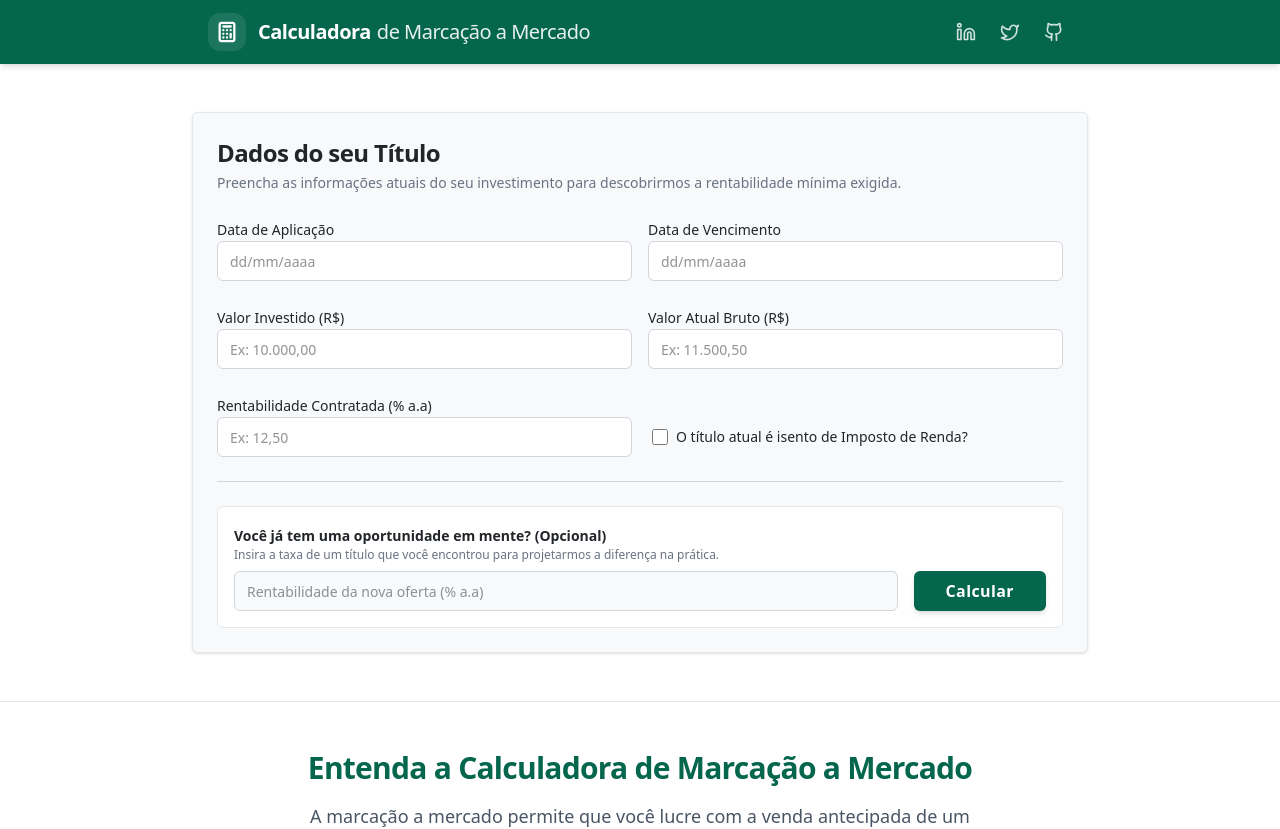
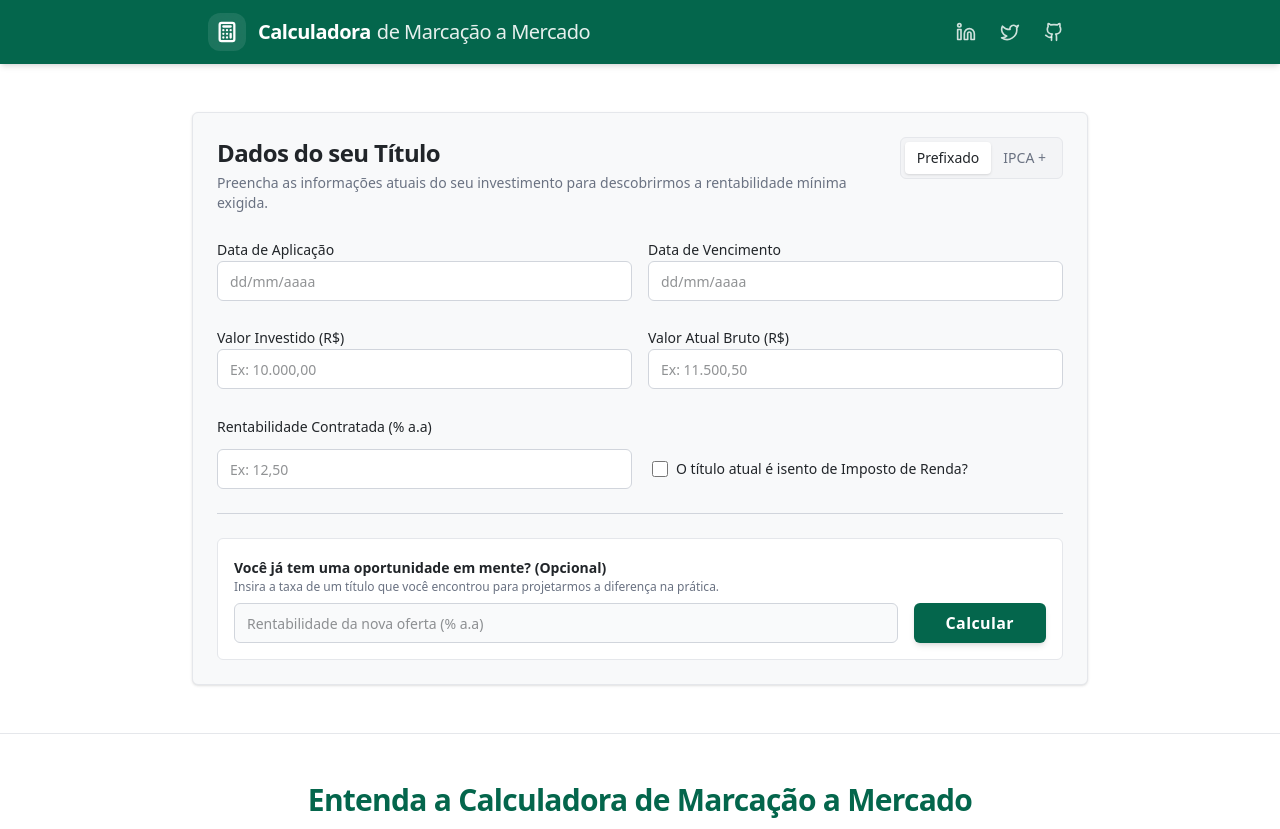
Before and after one commit to rafaelviefe/marcacao-mercado-calc, a Next.js app: page / in a window 1280 px wide. Shown: the top 829 px of the page. Built offline with nearby package versions, Linux system fonts and the light colour scheme.

Commit message:
Add support for IPCA titles in CalculatorForm and implement rate calculation functions

```diff
--- a/src/components/CalculatorForm.tsx
+++ b/src/components/CalculatorForm.tsx
@@ -10,9 +10,12 @@ import { maskDate, maskDecimal, parseStringToNumber } from "@/utils/formatters";
 import { calcularMarcacaoAMercado } from "@/utils/math/core";
 import { simularNovoInvestimento } from "@/utils/math/scenarios";
 import { CalculoCompleto, CenarioSimulado } from "@/types/calculator";
+import { comporTaxaNominal, extrairTaxaReal } from "@/utils/math/rates";
 
 const formSchema = z
   .object({
+    tipoTitulo: z.enum(["PREFIXADO", "IPCA"]),
+    taxaInflacao: z.string().optional(),
     dataAplicacao: z
       .string()
       .min(10, "Data incompleta")
@@ -77,6 +80,8 @@ type ResultState = {
   simulacaoIsenta?: CenarioSimulado;
   simulacaoTributada?: CenarioSimulado;
   montanteFicar: number;
+  isIPCA: boolean;
+  ipcaUtilizado: number;
 };
 
 const formatBRL = (val: number) =>
@@ -97,14 +102,19 @@ export function CalculatorForm() {
     handleSubmit,
     formState: { errors },
     setValue,
+    watch,
   } = useForm<CalculatorFormData>({
     resolver: zodResolver(formSchema),
     mode: "onChange",
     defaultValues: {
+      tipoTitulo: "PREFIXADO",
+      taxaInflacao: "4,50",
       isentoIR: false,
       taxaOfertada: "",
     },
   });
+
+  const tipoTituloWatch = watch("tipoTitulo");
 
   const handleDateChange =
     (field: "dataAplicacao" | "dataVencimento") =>
@@ -118,22 +128,34 @@ export function CalculatorForm() {
         | "valorInvestido"
         | "valorAtualBruto"
         | "rentabilidadeContratada"
-        | "taxaOfertada",
+        | "taxaOfertada"
+        | "taxaInflacao",
     ) =>
     (e: React.ChangeEvent<HTMLInputElement>) => {
       setValue(field, maskDecimal(e.target.value), { shouldValidate: true });
     };
 
   const onSubmit = (data: CalculatorFormData) => {
+    const isIPCA = data.tipoTitulo === "IPCA";
+    const ipcaUtilizado = isIPCA
+      ? parseStringToNumber(data.taxaInflacao || "4,50")
+      : 0;
+
+    const taxaDigitadaContratada = parseStringToNumber(
+      data.rentabilidadeContratada,
+    );
+    const taxaNominalParaMotor = comporTaxaNominal(
+      taxaDigitadaContratada,
+      ipcaUtilizado,
+    );
+
     const inputParaMotor = {
       dataAplicacao: parse(data.dataAplicacao, "dd/MM/yyyy", new Date()),
       dataVencimento: parse(data.dataVencimento, "dd/MM/yyyy", new Date()),
       dataAnalise: startOfDay(new Date()),
       valorInvestido: parseStringToNumber(data.valorInvestido),
       valorAtualBruto: parseStringToNumber(data.valorAtualBruto),
-      rentabilidadeContratada: parseStringToNumber(
-        data.rentabilidadeContratada,
-      ),
+      rentabilidadeContratada: taxaNominalParaMotor,
       isentoIR: data.isentoIR,
     };
 
@@ -141,14 +163,19 @@ export function CalculatorForm() {
 
     let simIsenta, simTributada;
     if (data.taxaOfertada && parseStringToNumber(data.taxaOfertada) > 0) {
-      const taxaUsuario = parseStringToNumber(data.taxaOfertada);
+      const taxaDigitadaOferta = parseStringToNumber(data.taxaOfertada);
+      const taxaNominalOferta = comporTaxaNominal(
+        taxaDigitadaOferta,
+        ipcaUtilizado,
+      );
+
       const valLiqAtual = calcCompleto.intermediarios.valorAtualLiquido;
       const anosFaltantes = calcCompleto.intermediarios.anosFaltantes;
       const diasFaltantes = calcCompleto.intermediarios.diasFaltantes;
       const valLiqOrig = calcCompleto.intermediarios.valorFinalLiquidoOriginal;
 
       simIsenta = simularNovoInvestimento(
-        taxaUsuario,
+        taxaNominalOferta,
         true,
         valLiqAtual,
         anosFaltantes,
@@ -156,7 +183,7 @@ export function CalculatorForm() {
         valLiqOrig,
       );
       simTributada = simularNovoInvestimento(
-        taxaUsuario,
+        taxaNominalOferta,
         false,
         valLiqAtual,
         anosFaltantes,
@@ -170,12 +197,53 @@ export function CalculatorForm() {
       simulacaoIsenta: simIsenta,
       simulacaoTributada: simTributada,
       montanteFicar: calcCompleto.intermediarios.valorFinalLiquidoOriginal,
+      isIPCA,
+      ipcaUtilizado,
     });
+  };
+
+  const formatInlineRate = (taxaNominalGerada: number) => {
+    if (!resultado) return "";
+    if (resultado.isIPCA) {
+      const taxaReal = extrairTaxaReal(
+        taxaNominalGerada,
+        resultado.ipcaUtilizado,
+      );
+      return formatPct(taxaReal);
+    }
+    return formatPct(taxaNominalGerada);
+  };
+
+  const renderCardRate = (taxaNominalGerada: number) => {
+    if (!resultado) return null;
+    if (resultado.isIPCA) {
+      const taxaReal = extrairTaxaReal(
+        taxaNominalGerada,
+        resultado.ipcaUtilizado,
+      );
+      return (
+        <>
+          <span className="text-xl font-bold text-gray-400 tracking-normal mr-1.5">
+            IPCA +
+          </span>
+          <span>{formatPct(taxaReal)}</span>
+        </>
+      );
+    }
+    return (
+      <>
+        <span>{formatPct(taxaNominalGerada)}</span>{" "}
+        <span className="text-lg font-semibold text-gray-400 tracking-normal">
+          a.a.
+        </span>
+      </>
+    );
   };
 
   return (
     <div className="max-w-4xl p-6 border border-gray-200 rounded-md bg-calculator-card w-full mx-auto shadow-sm transition-all duration-500">
-      <div className="mb-6">
+      <div className="flex flex-col sm:flex-row sm:items-start justify-between gap-4 mb-6">
+        <div>
           <h3 className="text-2xl font-semibold tracking-tight text-calculator-text">
             Dados do seu Título
           </h3>
@@ -185,7 +253,35 @@ export function CalculatorForm() {
           </p>
         </div>
 
+        <div className="flex items-center bg-gray-100 p-1 rounded-md shrink-0 border border-gray-200">
+          <button
+            type="button"
+            onClick={() => setValue("tipoTitulo", "PREFIXADO")}
+            className={`px-3 py-1.5 text-sm font-medium rounded transition-all duration-200 ${
+              tipoTituloWatch === "PREFIXADO"
+                ? "bg-white text-calculator-text shadow-sm"
+                : "text-gray-500 hover:text-calculator-text"
+            }`}
+          >
+            Prefixado
+          </button>
+          <button
+            type="button"
+            onClick={() => setValue("tipoTitulo", "IPCA")}
+            className={`px-3 py-1.5 text-sm font-medium rounded transition-all duration-200 ${
+              tipoTituloWatch === "IPCA"
+                ? "bg-white text-calculator-text shadow-sm"
+                : "text-gray-500 hover:text-calculator-text"
+            }`}
+          >
+            IPCA +
+          </button>
+        </div>
+      </div>
+
       <form onSubmit={handleSubmit(onSubmit)} className="space-y-6">
+        <input type="hidden" {...register("tipoTitulo")} />
+
         <div className="grid grid-cols-1 md:grid-cols-2 gap-4">
           <div className="space-y-2">
             <label className="text-sm font-medium text-calculator-text">
@@ -264,9 +360,29 @@ export function CalculatorForm() {
 
         <div className="grid grid-cols-1 md:grid-cols-2 gap-4 items-end">
           <div className="space-y-2">
+            <div className="flex justify-between items-center h-7">
               <label className="text-sm font-medium text-calculator-text">
-              Rentabilidade Contratada (% a.a)
+                {tipoTituloWatch === "IPCA"
+                  ? "Taxa Fixa do IPCA+ (%)"
+                  : "Rentabilidade Contratada (% a.a)"}
               </label>
+              <div
+                className={`flex items-center space-x-1 text-xs text-gray-500 bg-gray-50 px-2 py-1 rounded border border-gray-200 transition-opacity duration-300 ${
+                  tipoTituloWatch === "IPCA"
+                    ? "opacity-100"
+                    : "opacity-0 pointer-events-none select-none"
+                }`}
+              >
+                <span>IPCA Base:</span>
+                <input
+                  {...register("taxaInflacao")}
+                  onChange={handleDecimalChange("taxaInflacao")}
+                  className="w-10 bg-transparent text-center font-semibold text-calculator-text focus:outline-none"
+                  tabIndex={tipoTituloWatch === "IPCA" ? 0 : -1}
+                />
+                <span>%</span>
+              </div>
+            </div>
             <input
               {...register("rentabilidadeContratada")}
               onChange={handleDecimalChange("rentabilidadeContratada")}
@@ -309,11 +425,15 @@ export function CalculatorForm() {
               diferença na prática.
             </p>
             <div className="flex flex-col sm:flex-row gap-4 items-start sm:items-center">
-              <div className="flex-1 w-full">
+              <div className="flex-1 w-full relative">
                 <input
                   {...register("taxaOfertada")}
                   onChange={handleDecimalChange("taxaOfertada")}
-                  placeholder="Rentabilidade da nova oferta (% a.a)"
+                  placeholder={
+                    tipoTituloWatch === "IPCA"
+                      ? "Nova taxa IPCA+ (%)"
+                      : "Rentabilidade da nova oferta (% a.a)"
+                  }
                   inputMode="numeric"
                   className="flex h-10 w-full rounded-md border border-gray-300 bg-gray-50 px-3 py-2 text-sm focus:outline-none focus:ring-2 focus:ring-calculator-primary"
                 />
@@ -356,22 +476,16 @@ export function CalculatorForm() {
               <span className="text-sm text-gray-500 font-medium mb-1">
                 Para títulos ISENTOS (Ex: LCI, LCA)
               </span>
-              <span className="text-3xl font-black text-calculator-text">
-                {formatPct(resultado.core.rentabilidadeMinima.taxaIsenta)}{" "}
-                <span className="text-lg font-semibold text-gray-400">
-                  a.a.
-                </span>
+              <span className="text-3xl font-black text-calculator-text flex items-baseline">
+                {renderCardRate(resultado.core.rentabilidadeMinima.taxaIsenta)}
               </span>
             </div>
             <div className="bg-white p-5 rounded-lg border border-gray-200 shadow-sm flex flex-col justify-center items-center text-center">
               <span className="text-sm text-gray-500 font-medium mb-1">
                 Para títulos TRIBUTADOS (Ex: CDB, Tesouro)
               </span>
-              <span className="text-3xl font-black text-calculator-text">
-                {formatPct(resultado.core.rentabilidadeMinima.taxaTributada)}{" "}
-                <span className="text-lg font-semibold text-gray-400">
-                  a.a.
-                </span>
+              <span className="text-3xl font-black text-calculator-text flex items-baseline">
+                {renderCardRate(resultado.core.rentabilidadeMinima.taxaTributada)}
               </span>
             </div>
           </div>
@@ -380,7 +494,7 @@ export function CalculatorForm() {
             <div className="bg-white p-6 rounded-lg border border-gray-200 shadow-sm mb-8">
               <h4 className="text-lg font-bold text-calculator-text mb-4 border-b border-gray-100 pb-2">
                 Projeção para a sua oferta de{" "}
-                {formatPct(resultado.simulacaoIsenta.taxaOfertada)}
+                {formatInlineRate(resultado.simulacaoIsenta.taxaOfertada)}
               </h4>
 
               <div className="grid grid-cols-1 lg:grid-cols-3 gap-6">
@@ -404,7 +518,11 @@ export function CalculatorForm() {
                     {formatBRL(resultado.simulacaoIsenta.valorFinalLiquido)}
                   </span>
                   <span
-                    className={`text-sm font-bold ${resultado.simulacaoIsenta.ganhoReal > 0 ? "text-green-700" : "text-red-700"}`}
+                    className={`text-sm font-bold ${
+                      resultado.simulacaoIsenta.ganhoReal > 0
+                        ? "text-green-700"
+                        : "text-red-700"
+                    }`}
                   >
                     {resultado.simulacaoIsenta.ganhoReal > 0 ? "+" : ""}
                     {formatBRL(resultado.simulacaoIsenta.ganhoReal)}
@@ -419,7 +537,11 @@ export function CalculatorForm() {
                     {formatBRL(resultado.simulacaoTributada.valorFinalLiquido)}
                   </span>
                   <span
-                    className={`text-sm font-bold ${resultado.simulacaoTributada.ganhoReal > 0 ? "text-green-700" : "text-red-700"}`}
+                    className={`text-sm font-bold ${
+                      resultado.simulacaoTributada.ganhoReal > 0
+                        ? "text-green-700"
+                        : "text-red-700"
+                    }`}
                   >
                     {resultado.simulacaoTributada.ganhoReal > 0 ? "+" : ""}
                     {formatBRL(resultado.simulacaoTributada.ganhoReal)}
--- /dev/null
+++ b/src/utils/math/rates.ts
@@ -0,0 +1,11 @@
+export function comporTaxaNominal(taxaFixaPct: number, inflacaoPct: number): number {
+  const fixa = taxaFixaPct / 100;
+  const ipca = inflacaoPct / 100;
+  return ((1 + fixa) * (1 + ipca) - 1) * 100;
+}
+
+export function extrairTaxaReal(taxaNominalPct: number, inflacaoPct: number): number {
+  const nominal = taxaNominalPct / 100;
+  const ipca = inflacaoPct / 100;
+  return ((1 + nominal) / (1 + ipca) - 1) * 100;
+}
```
Lines whose indentation alone changed are shown as unchanged.
